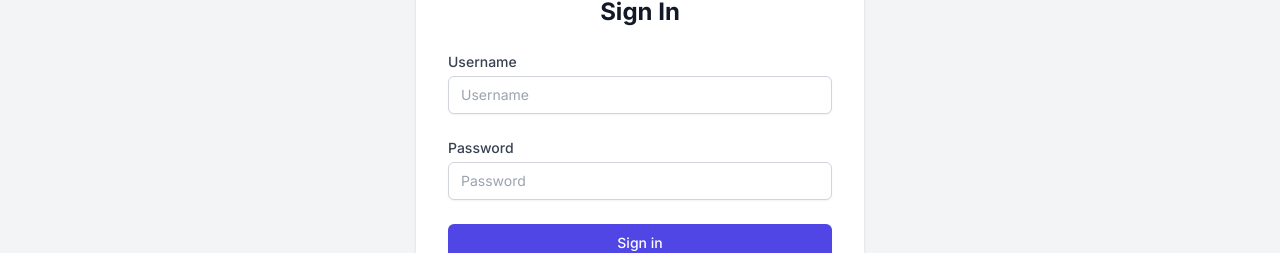
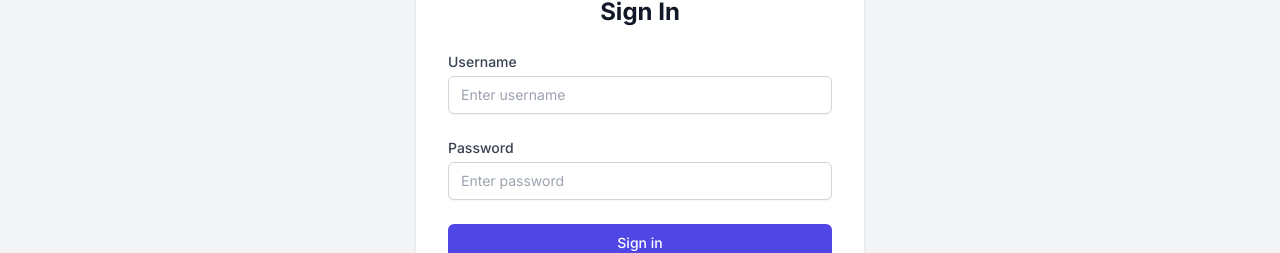
Before and after one commit to alexaldearroyo/townwall, a Next.js app: page /login in a window 1280 px wide. Shown: the part 180-433 px from the top of the page. Built offline with nearby package versions, Linux system fonts and the light colour scheme; no server answers; what dotenv-safe would draw is missing.

Commit message:
Add placeholders on input boxes.

```diff
--- a/src/app/(auth)/login/LoginForm.tsx
+++ b/src/app/(auth)/login/LoginForm.tsx
@@ -57,7 +57,7 @@ export default function LoginForm() {
             <input
               id="username"
               name="username"
-              placeholder="Username"
+              placeholder="Enter username"
               value={username}
               onChange={(event) => setUsername(event.currentTarget.value)}
               className="mt-1 block w-full px-3 py-2 border border-gray-300 rounded-md shadow-sm placeholder-gray-400 focus:outline-none focus:ring-indigo-500 focus:border-indigo-500 sm:text-sm"
@@ -75,7 +75,7 @@ export default function LoginForm() {
               id="password"
               name="password"
               type="password"
-              placeholder="Password"
+              placeholder="Enter password"
               value={password}
               onChange={(event) => setPassword(event.currentTarget.value)}
               className="mt-1 block w-full px-3 py-2 border border-gray-300 rounded-md shadow-sm placeholder-gray-400 focus:outline-none focus:ring-indigo-500 focus:border-indigo-500 sm:text-sm"
--- a/src/app/(auth)/register/RegisterForm.tsx
+++ b/src/app/(auth)/register/RegisterForm.tsx
@@ -85,7 +85,7 @@ export default function RegisterForm() {
             <input
               id="username"
               name="username"
-              placeholder="Username"
+              placeholder="Enter username"
               value={username}
               onChange={(event) => setUsername(event.currentTarget.value)}
               className="mt-1 block w-full px-3 py-2 border border-gray-300 rounded-md shadow-sm placeholder-gray-400 focus:outline-none focus:ring-indigo-500 focus:border-indigo-500 sm:text-sm"
@@ -103,7 +103,7 @@ export default function RegisterForm() {
               id="password"
               name="password"
               type="password"
-              placeholder="Password"
+              placeholder="Enter password"
               value={password}
               onChange={(event) => setPassword(event.currentTarget.value)}
               className="mt-1 block w-full px-3 py-2 border border-gray-300 rounded-md shadow-sm placeholder-gray-400 focus:outline-none focus:ring-indigo-500 focus:border-indigo-500 sm:text-sm"
```
